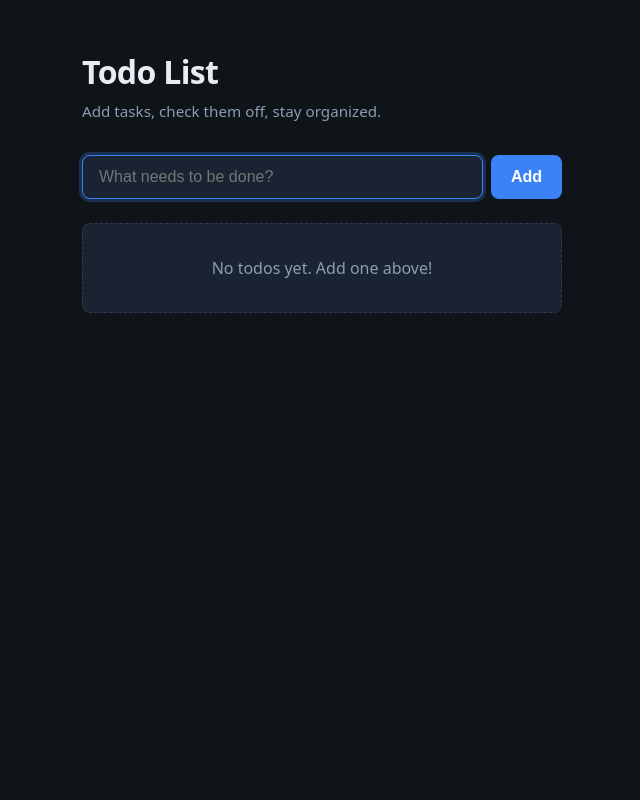
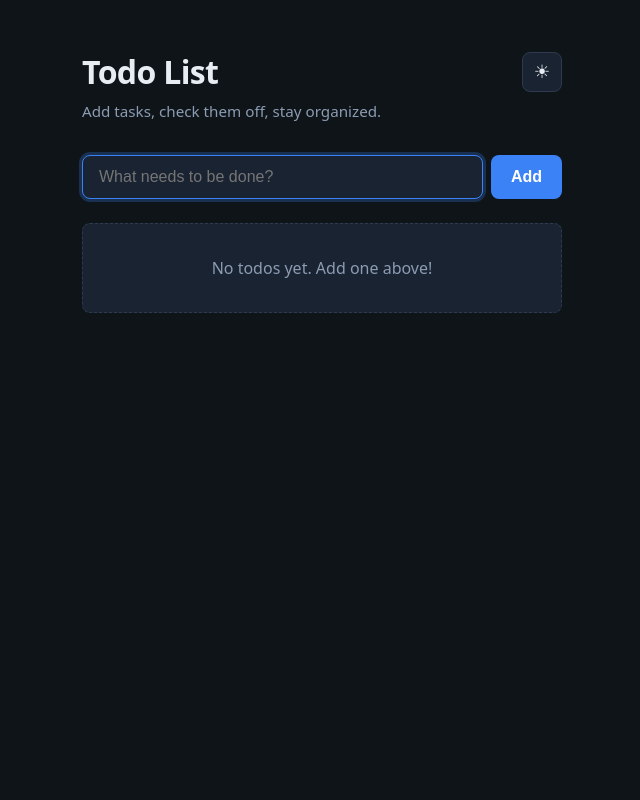
Before and after one commit to EishtKG/OpenSpec-vs-Vibecoding, a Flask app: page / in a window 1280 px wide. Shown: the whole page, without its empty margins (318-958 px from the left). Run offline with Flask 3, Linux system fonts and the light colour scheme; data that the repository does not hold is empty.

Commit message:
Add dark mode toggle with light theme and persisted preference.
Co-authored-by: Cursor <cursoragent@cursor.com>

```diff
--- a/static/style.css
+++ b/static/style.css
@@ -12,8 +12,18 @@
   --muted: #8b9cb3;
   --accent: #3b82f6;
   --accent-hover: #2563eb;
+  --accent-focus: rgba(59, 130, 246, 0.25);
   --done: #22c55e;
   --danger: #ef4444;
+}
+
+[data-theme="light"] {
+  --bg: #f0f4f8;
+  --surface: #ffffff;
+  --border: #cbd5e1;
+  --text: #0f172a;
+  --muted: #64748b;
+  --accent-focus: rgba(59, 130, 246, 0.2);
 }
 
 body {
@@ -31,11 +41,52 @@ body {
   padding: 3rem 1.25rem 4rem;
 }
 
+.header-top {
+  display: flex;
+  align-items: center;
+  justify-content: space-between;
+  gap: 1rem;
+  margin-bottom: 0.25rem;
+}
+
 .header h1 {
-  margin: 0 0 0.25rem;
+  margin: 0;
   font-size: 2rem;
   font-weight: 700;
   letter-spacing: -0.02em;
+}
+
+.theme-toggle {
+  flex-shrink: 0;
+  width: 2.5rem;
+  height: 2.5rem;
+  border: 1px solid var(--border);
+  border-radius: 8px;
+  background: var(--surface);
+  color: var(--text);
+  font-size: 1.15rem;
+  line-height: 1;
+  cursor: pointer;
+  display: flex;
+  align-items: center;
+  justify-content: center;
+}
+
+.theme-toggle:hover {
+  border-color: var(--accent);
+  color: var(--accent);
+}
+
+.theme-icon-light {
+  display: none;
+}
+
+[data-theme="light"] .theme-icon-dark {
+  display: none;
+}
+
+[data-theme="light"] .theme-icon-light {
+  display: inline;
 }
 
 .subtitle {
@@ -63,7 +114,7 @@ body {
 .add-form input:focus {
   outline: none;
   border-color: var(--accent);
-  box-shadow: 0 0 0 3px rgba(59, 130, 246, 0.25);
+  box-shadow: 0 0 0 3px var(--accent-focus);
 }
 
 .add-form button {
--- /dev/null
+++ b/static/theme.js
@@ -0,0 +1,28 @@
+(function () {
+  const root = document.documentElement;
+  const btn = document.getElementById("theme-toggle");
+
+  function isLight() {
+    return root.getAttribute("data-theme") === "light";
+  }
+
+  function applyTheme(light) {
+    if (light) {
+      root.setAttribute("data-theme", "light");
+      localStorage.setItem("theme", "light");
+      btn.setAttribute("aria-label", "Switch to dark mode");
+      btn.title = "Switch to dark mode";
+    } else {
+      root.removeAttribute("data-theme");
+      localStorage.setItem("theme", "dark");
+      btn.setAttribute("aria-label", "Switch to light mode");
+      btn.title = "Switch to light mode";
+    }
+  }
+
+  applyTheme(isLight());
+
+  btn.addEventListener("click", function () {
+    applyTheme(!isLight());
+  });
+})();
--- a/templates/index.html
+++ b/templates/index.html
@@ -5,11 +5,30 @@
   <meta name="viewport" content="width=device-width, initial-scale=1.0">
   <title>Todo List</title>
   <link rel="stylesheet" href="{{ url_for('static', filename='style.css') }}">
+  <script>
+    (function () {
+      if (localStorage.getItem("theme") === "light") {
+        document.documentElement.setAttribute("data-theme", "light");
+      }
+    })();
+  </script>
 </head>
 <body>
   <main class="app">
     <header class="header">
-      <h1>Todo List</h1>
+      <div class="header-top">
+        <h1>Todo List</h1>
+        <button
+          type="button"
+          id="theme-toggle"
+          class="theme-toggle"
+          aria-label="Toggle dark mode"
+          title="Toggle dark mode"
+        >
+          <span class="theme-icon theme-icon-dark" aria-hidden="true">☀</span>
+          <span class="theme-icon theme-icon-light" aria-hidden="true">☾</span>
+        </button>
+      </div>
       <p class="subtitle">Add tasks, check them off, stay organized.</p>
     </header>
 
@@ -58,5 +77,6 @@
       {% endfor %}
     </ul>
   </main>
+  <script src="{{ url_for('static', filename='theme.js') }}"></script>
 </body>
 </html>
```
